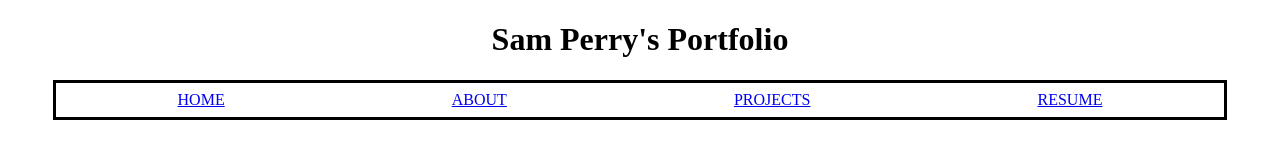
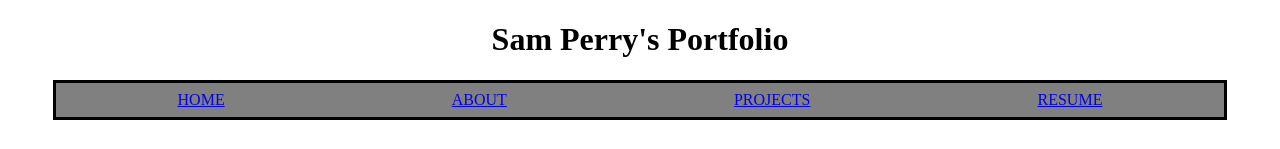
Before and after one commit to bladeyeight/Portfolio-frontend, a React (Create React App) app: page / in a window 1280 px wide. Shown: the top 149 px of the page. Built offline with nearby package versions, Linux system fonts and the light colour scheme; grey boxes are pictures that could not be loaded.

Commit message:
updating header

```diff
--- a/src/components/Header.js
+++ b/src/components/Header.js
@@ -9,6 +9,7 @@ function Header(props) {
     padding: "8px",
     width: "90%",
     margin: "auto",
+    backgroundColor: "gray",
   };
 
   return (
```
